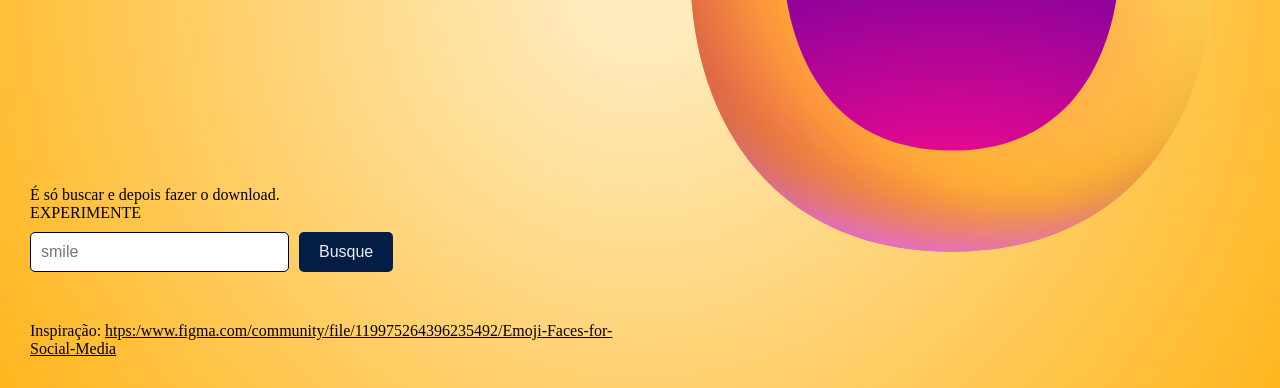
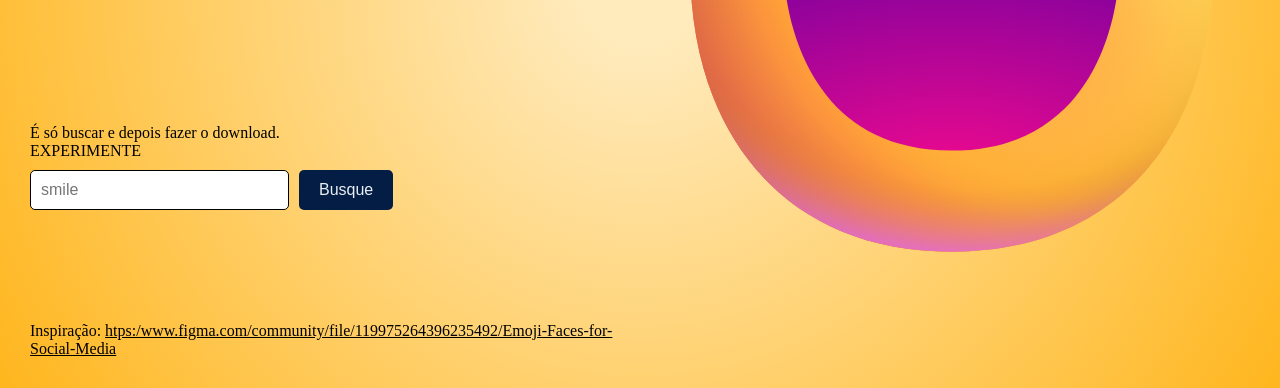
Before and after one commit to YuudaiNoboru/kenoji, a plain HTML site: page index.html in a window 1280 px wide. Shown: the part 412-800 px from the top of the page. Drawn offline with Linux system fonts and the light colour scheme; a web font is replaced by a local one.

Commit message:
Melhorias na responsividade.

```diff
--- a/style.css
+++ b/style.css
@@ -170,6 +170,10 @@ p {
         flex: 1;
     }
 
+    .containerTextoPrincipal {
+        max-height: 80%;
+    }
+
     .containerEmoji {
         min-width: 250px;
         flex: 1;
```
